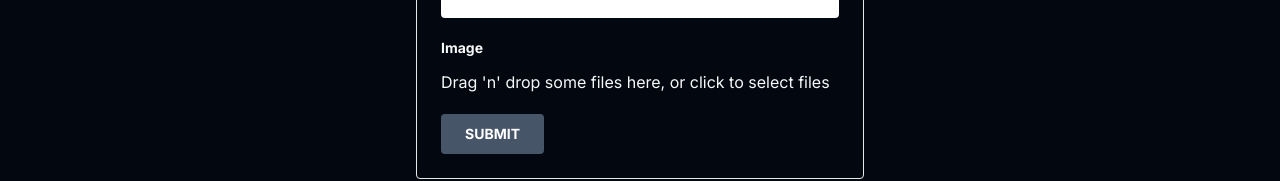
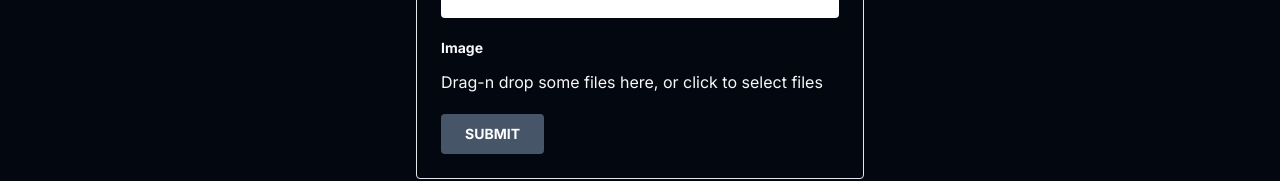
Before and after one commit to mafex11/Assignmate-Site, a Next.js app: page /form in a window 1280 px wide. Shown: the part 467-648 px from the top of the page. Built offline with nearby package versions, Linux system fonts and the light colour scheme.

Commit message:
Update page.tsx

```diff
--- a/src/app/form/page.tsx
+++ b/src/app/form/page.tsx
@@ -40,7 +40,7 @@ function Form() {
 
     formData.append('file', acceptedFiles[0]);
     formData.append('upload_preset', process.env.NEXT_PUBLIC_CLOUDINARY_UPLOAD_PRESET || '');
-    formData.append('api_key', process.env.NEXT_PUBLIC_CLOUDINARY_API_KEY);
+    formData.append('api_key', process.env.NEXT_PUBLIC_CLOUDINARY_API_KEY|| '');
 
     const results = await fetch(`https://api.cloudinary.com/v1_1/${process.env.NEXT_PUBLIC_CLOUDINARY_CLOUD_NAME}/image/upload`, {
       method: 'POST',
@@ -81,7 +81,7 @@ function Form() {
               {
                 isDragActive ?
                   <p>Drop the files here ...</p> :
-                  <p>Drag 'n' drop some files here, or click to select files</p>
+                  <p>Drag-n drop some files here, or click to select files</p>
               }
             </div>
           </FormRow>
```
